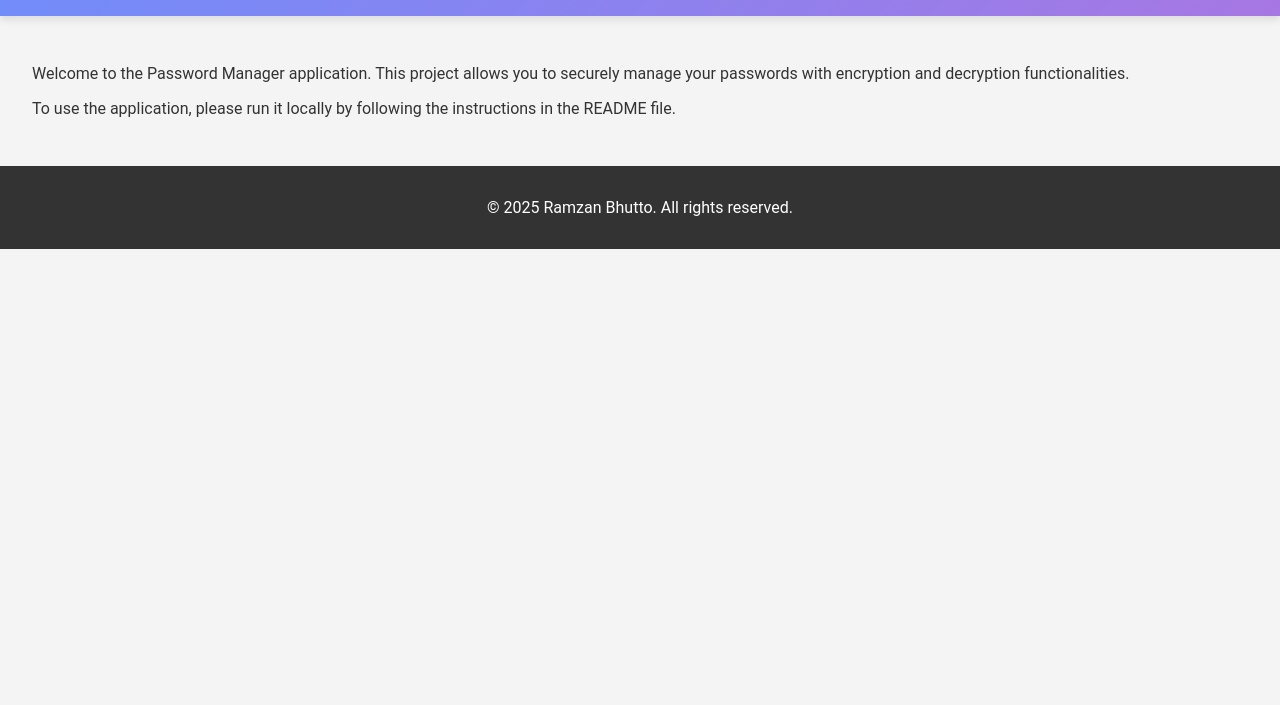
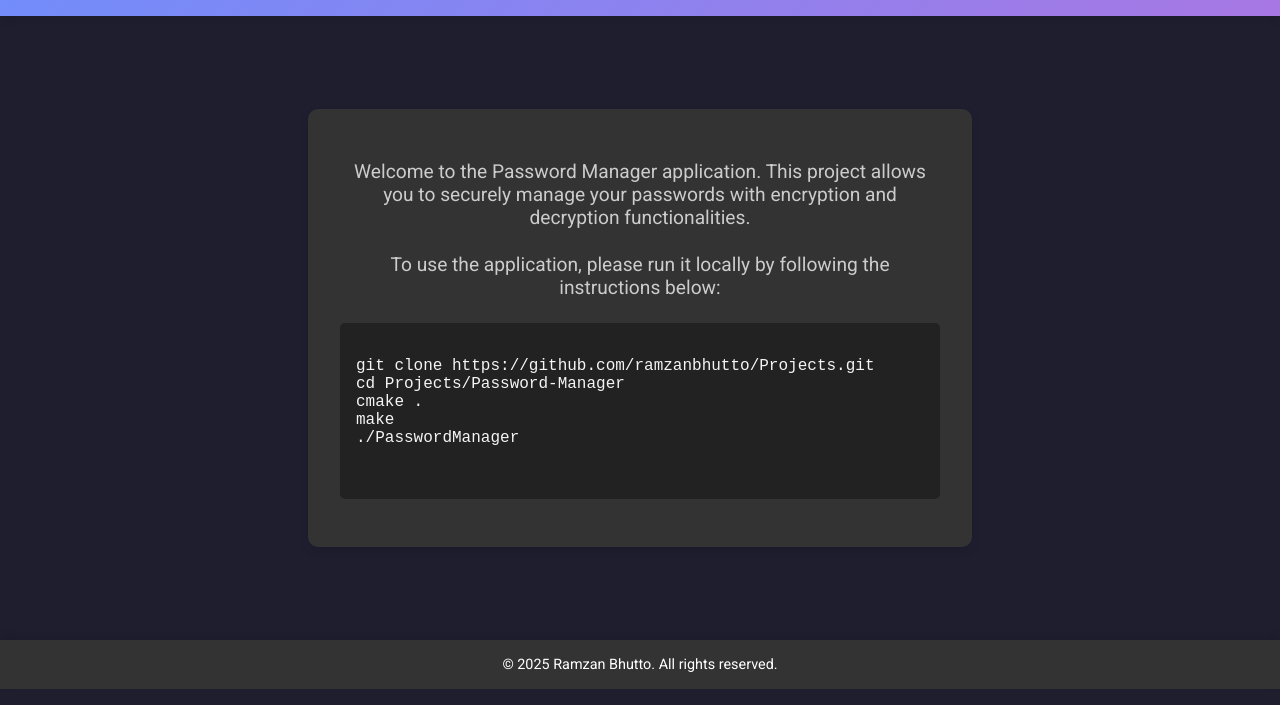
Before and after one commit to ramzanbhutto/Projects, a website: page Password-Manager/index.html in a window 1280 px wide. Shown: the part 95-800 px from the top of the page. Drawn offline with Linux system fonts and the light colour scheme.

Commit message:
fixed css files

```diff
--- a/Password-Manager/index.html
+++ b/Password-Manager/index.html
@@ -5,14 +5,26 @@
     <meta name="viewport" content="width=device-width, initial-scale=1.0">
     <title>Password Manager</title>
     <link rel="stylesheet" href="/Password-Manager/style.css">
+    <link href="https://fonts.googleapis.com/css2?family=Roboto:wght@400;500;700&display=swap" rel="stylesheet">
 </head>
 <body>
     <header>
         <h1>Password Manager</h1>
     </header>
     <main>
-        <p>Welcome to the Password Manager application. This project allows you to securely manage your passwords with encryption and decryption functionalities.</p>
-        <p>To use the application, please run it locally by following the instructions in the README file.</p>
+        <section>
+            <p>Welcome to the Password Manager application. This project allows you to securely manage your passwords with encryption and decryption functionalities.</p>
+            <p>To use the application, please run it locally by following the instructions below:</p>
+            <pre>
+<code>
+git clone https://github.com/ramzanbhutto/Projects.git
+cd Projects/Password-Manager
+cmake .
+make
+./PasswordManager
+</code>
+            </pre>
+        </section>
     </main>
     <footer>
         <p>© 2025 Ramzan Bhutto. All rights reserved.</p>
--- a/Password-Manager/style.css
+++ b/Password-Manager/style.css
@@ -1,7 +1,7 @@
 /* Add any specific styles for the Password Manager project here */
 body {
-    background-color: #f4f4f4;
-    color: #333;
+    background-color: #1e1e2f;
+    color: #f4f4f4;
     font-family: 'Roboto', sans-serif;
     margin: 0;
     padding: 0;
@@ -23,6 +23,39 @@ header h1 {
 
 main {
     padding: 2rem;
+    display: flex;
+    justify-content: center;
+    align-items: center;
+    min-height: 70vh;
+}
+
+section {
+    background: #333;
+    padding: 2rem;
+    border-radius: 10px;
+    box-shadow: 0 4px 8px rgba(0, 0, 0, 0.1);
+    max-width: 600px;
+    text-align: center;
+}
+
+section p {
+    font-size: 1.2rem;
+    color: #ccc;
+    margin-bottom: 1.5rem;
+}
+
+pre {
+    background-color: #222;
+    color: #f4f4f4;
+    padding: 1rem;
+    border-radius: 5px;
+    overflow-x: auto;
+    font-family: 'Courier New', Courier, monospace;
+    text-align: left;
+}
+
+code {
+    font-size: 1rem;
 }
 
 footer {
@@ -30,4 +63,19 @@ footer {
     color: #fff;
     text-align: center;
     padding: 1rem;
+    box-shadow: 0 -4px 8px rgba(0, 0, 0, 0.1);
 }
+
+footer p {
+    margin: 0;
+    font-size: 0.9rem;
+}
+
+a {
+    color: #3f51b5;
+    text-decoration: none;
+}
+
+a:hover {
+    text-decoration: underline;
+}
```
